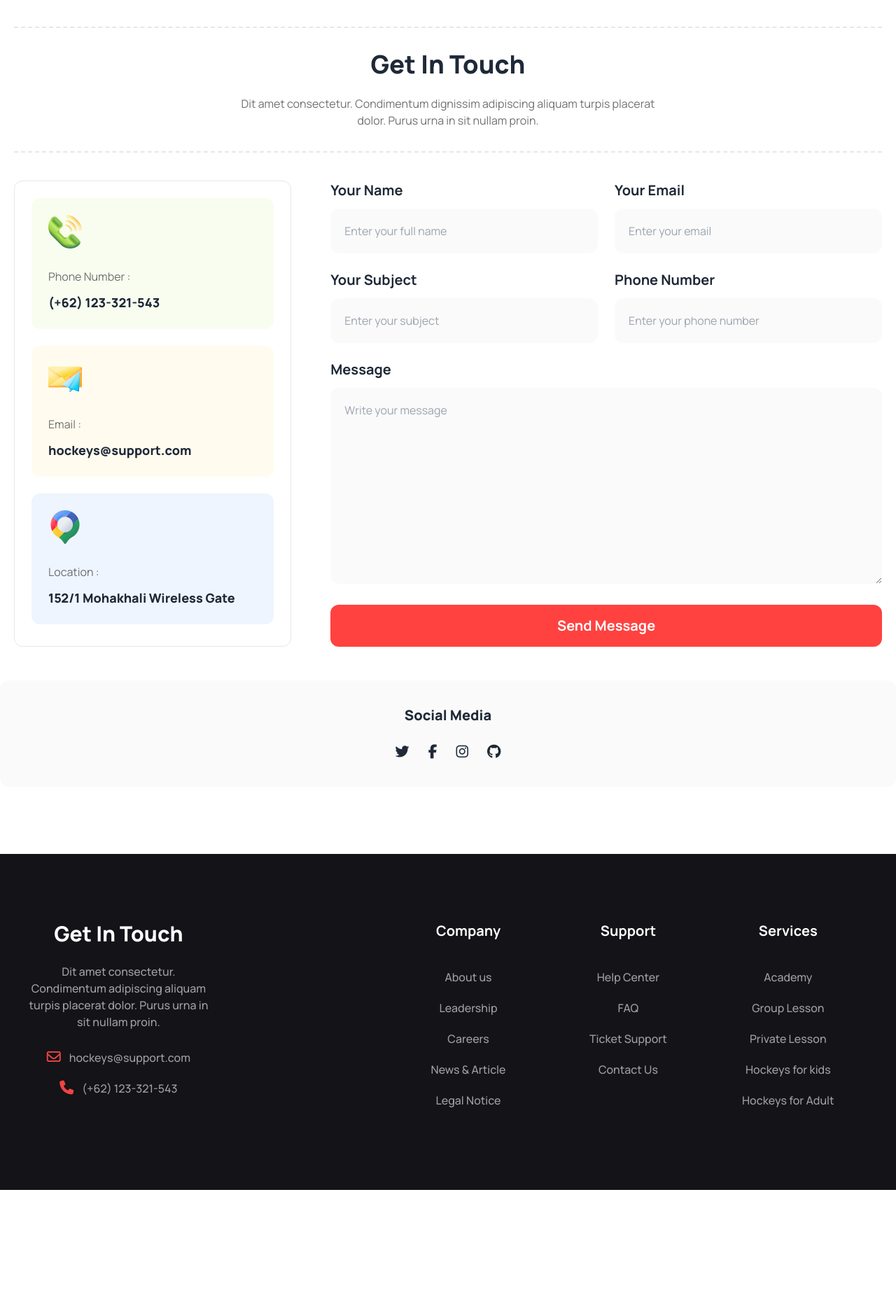
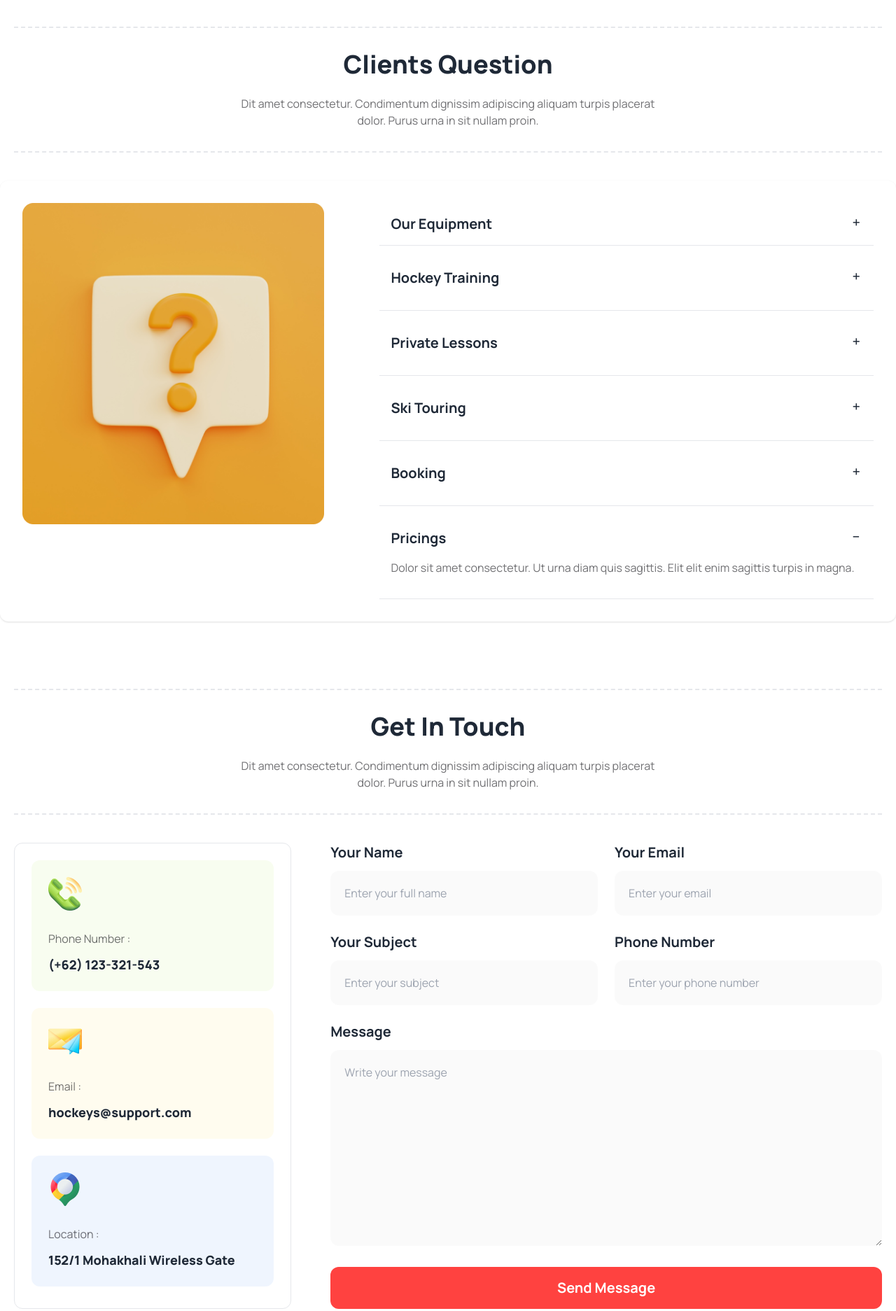
Before and after one commit to asrafulislamwd/web-hockeys-a3, a plain HTML site: page index.html in a window 1280 px wide. Shown: the part 3740-5613 px from the top of the page at 70% size. Before the commit the page ends 5440 px from the top, so only its background shows below. Drawn offline with nearby package versions, Linux system fonts and the light colour scheme.

Commit message:
Clients Question section complete

```diff
--- a/index.html
+++ b/index.html
@@ -425,6 +425,106 @@
         </div>
       </div>
     </section>
+    <!-- Clients Question -->
+    <section>
+      <div class="container mx-auto">
+        <div class="">
+          <!-- Clients Question title  -->
+          <div class="mx-5 my-10 p-6 border-y-2 border-dashed text-center lg:mt-24 lg:py-8">
+            <h1 class="text-[22px] font-extrabold pb-4 lg:text-4xl lg:font-extrabold lg:pb-6">Clients Question
+            </h1>
+            <p class="text-[14px] text-[#13131899] lg:text-base">Dit amet consectetur. Condimentum dignissim adipiscing
+              aliquam turpis
+              placerat <br> dolor.
+              Purus urna in sit
+              nullam proin.</p>
+          </div>
+          <!-- Clients Question content -->
+          <div class="m-5 p-5 shadow rounded-xl lg:flex lg:gap-10 lg:m-0 lg:p-8">
+            <!-- left img  -->
+            <div class="lg:w-2/5">
+              <img src="Images/11.png" alt="" class="lg:w-11/12">
+            </div>
+            <!-- Accordion -->
+            <div class="mt-5 lg:mt-0 lg:w-3/5">
+              <!-- fast one  -->
+              <div class="collapse collapse-plus border-b rounded-none">
+                <input type="radio" name="my-accordion-3" checked="checked" />
+                <div class="collapse-title text-xl font-medium">
+                  <h2 class="font-bold">Our Equipment</h2>
+                </div>
+                <div class="collapse-content">
+                  <p class="text-[#13131899]">Dolor sit amet consectetur. Ut urna diam quis sagittis. Elit elit enim
+                    sagittis turpis in magna.
+                  </p>
+                </div>
+              </div>
+              <!-- tow  -->
+              <div class="collapse collapse-plus lg:py-4 border-b rounded-none">
+                <input type="radio" name="my-accordion-3" checked="checked" />
+                <div class="collapse-title text-xl font-medium">
+                  <h2 class="font-bold">Hockey Training</h2>
+                </div>
+                <div class="collapse-content">
+                  <p class="text-[#13131899]">Dolor sit amet consectetur. Ut urna diam quis sagittis. Elit elit enim
+                    sagittis turpis in magna.
+                  </p>
+                </div>
+              </div>
+              <!-- three  -->
+              <div class="collapse collapse-plus lg:py-4 border-b rounded-none">
+                <input type="radio" name="my-accordion-3" checked="checked" />
+                <div class="collapse-title text-xl font-medium">
+                  <h2 class="font-bold">Private Lessons</h2>
+                </div>
+                <div class="collapse-content">
+                  <p class="text-[#13131899]">Dolor sit amet consectetur. Ut urna diam quis sagittis. Elit elit enim
+                    sagittis turpis in magna.
+                  </p>
+                </div>
+              </div>
+              <!-- for  -->
+              <div class="collapse collapse-plus lg:py-4 border-b rounded-none">
+                <input type="radio" name="my-accordion-3" checked="checked" />
+                <div class="collapse-title text-xl font-medium">
+                  <h2 class="font-bold">Ski Touring</h2>
+                </div>
+                <div class="collapse-content">
+                  <p class="text-[#13131899]">Dolor sit amet consectetur. Ut urna diam quis sagittis. Elit elit enim
+                    sagittis turpis in magna.
+                  </p>
+                </div>
+              </div>
+              <!-- five -->
+              <div class="collapse collapse-plus lg:py-4 border-b rounded-none">
+                <input type="radio" name="my-accordion-3" checked="checked" />
+                <div class="collapse-title text-xl font-medium">
+                  <h2 class="font-bold">Booking</h2>
+                </div>
+                <div class="collapse-content">
+                  <p class="text-[#13131899]">Dolor sit amet consectetur. Ut urna diam quis sagittis. Elit elit enim
+                    sagittis turpis in magna.
+                  </p>
+                </div>
+              </div>
+              <!-- six -->
+              <div class="collapse collapse-plus lg:py-4 border-b rounded-none">
+                <input type="radio" name="my-accordion-3" checked="checked" />
+                <div class="collapse-title text-xl font-medium">
+                  <h2 class="font-bold">Pricings</h2>
+                </div>
+                <div class="collapse-content">
+                  <p class="text-[#13131899]">Dolor sit amet consectetur. Ut urna diam quis sagittis. Elit elit enim
+                    sagittis turpis in magna.
+                  </p>
+                </div>
+              </div>
+              <!-- End  -->
+            </div>
+          </div>
+        </div>
+      </div>
+    </section>
     <!-- contact section  -->
     <section>
       <div class="container mx-auto">
@@ -535,7 +635,7 @@
       <div class="p-10 lg:py-24">
         <div class="lg:flex lg:gap-12">
           <!-- right  -->
-          <div class="text-center lg:w-2/5 lg:pr-52">
+          <div class="text-center lg:text-left lg:w-2/5 lg:pr-52">
             <h2 class="text-2xl pb-4 lg:text-3xl font-extrabold text-white lg:pb-6">Get In Touch</h2>
             <p class="pb-5 lg:pb-6 text-[#FFFFFF99] text-base font-medium">Dit amet consectetur. Condimentum
               adipiscing aliquam
@@ -553,7 +653,7 @@
           <!-- left  -->
           <div class="mt-12 lg:mt-0 lg:w-3/5 grid grid-cols-2 lg:grid-cols-3 ">
             <!-- one -->
-            <div class="text-center">
+            <div class="text-center lg:text-left">
               <h3 class="text-xl text-white pb-10 font-bold">Company</h3>
               <ul>
                 <li class="pb-5"><a href="" class=" text-[#FFFFFF99] text-base font-medium">About us</a></li>
@@ -564,7 +664,7 @@
               </ul>
             </div>
             <!-- tow  -->
-            <div class="text-center">
+            <div class="text-center lg:text-left">
               <h3 class="text-xl text-white pb-10 font-bold">Support</h3>
               <ul>
                 <li class="pb-5"><a href="" class="text-[#FFFFFF99] text-base font-medium">Help Center</a></li>
@@ -574,7 +674,7 @@
               </ul>
             </div>
             <!-- three  -->
-            <div class="text-center mt-8 lg:mt-0 col-span-2 lg:col-auto">
+            <div class="text-center lg:text-left mt-8 lg:mt-0 col-span-2 lg:col-auto">
               <h3 class="text-xl text-white pb-10 font-bold">Services</h3>
               <ul>
                 <li class="pb-5"><a href="" class="text-[#FFFFFF99] text-base font-medium">Academy</a></li>
```
